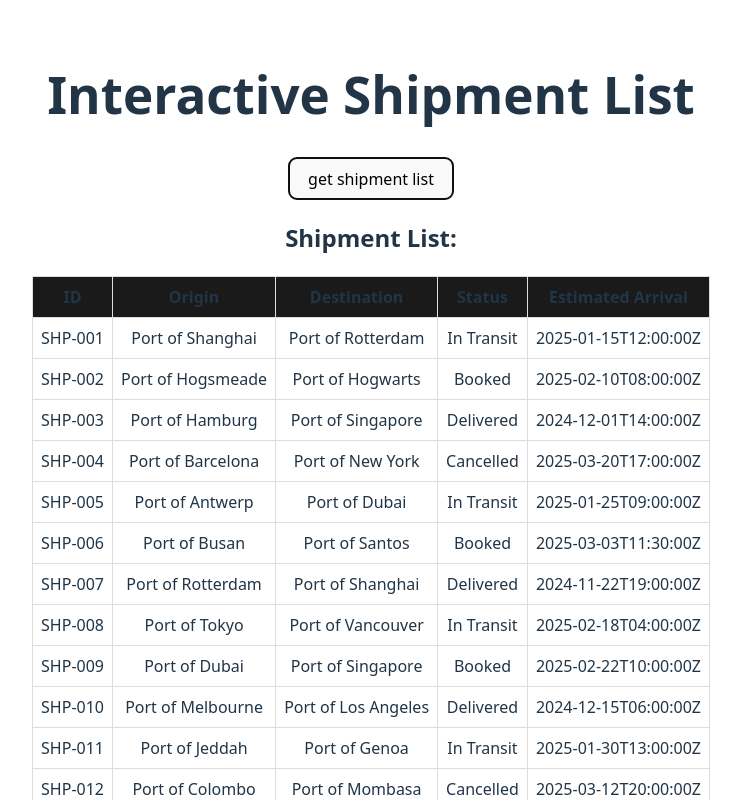
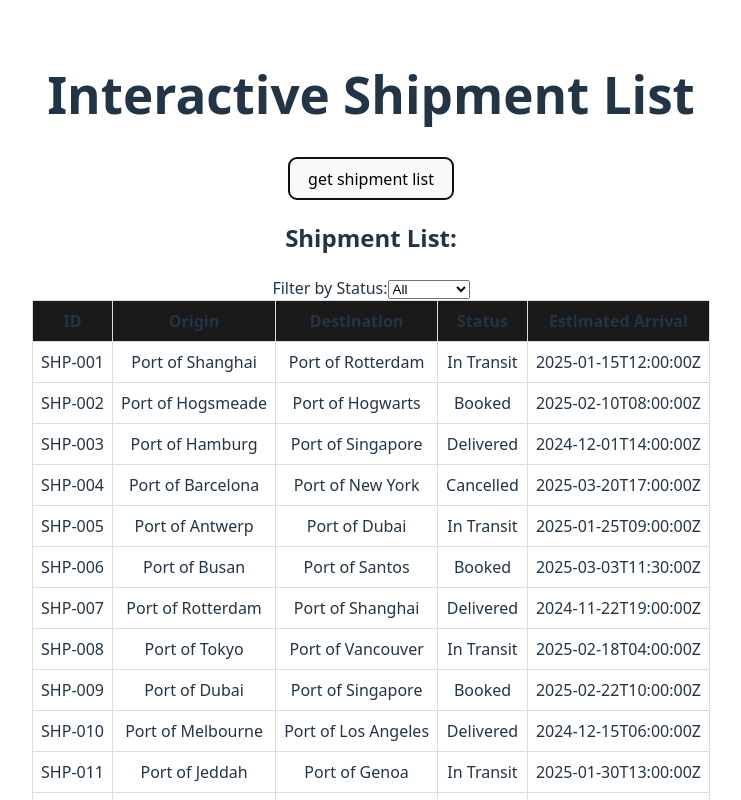
Before and after one commit to Galiano19/interactive-shipments-dashboard, a React (Vite) app: page / in a window 1280 px wide. Both pictures are taken after a click on the button "get shipment list". Shown: the top 800 px of the page, without its empty margins (269-1010 px from the left). Built offline with nearby package versions, Linux system fonts and the light colour scheme.

Commit message:
Add filtering functionality and filtering component

```diff
--- /dev/null
+++ b/src/components/FilterDropdown.tsx
@@ -0,0 +1,37 @@
+import type { ShipmentStatus } from "../types/Shipments";
+
+const shipmentStatuses: ShipmentStatus[] = [
+  "Booked",
+  "In Transit",
+  "Delivered",
+  "Cancelled",
+];
+
+export default function FilterDropdown({
+  setFilteredStatus,
+}: {
+  setFilteredStatus: (status: ShipmentStatus | "") => void;
+}) {
+  const handleOnChange = (e: React.ChangeEvent<HTMLSelectElement>) => {
+    const value = e.target.value as ShipmentStatus | "";
+    setFilteredStatus(value);
+  };
+
+  return (
+    <div>
+      <label htmlFor="status-filter">Filter by Status:</label>
+      <select
+        id="status-filter"
+        name="status-filter"
+        onChange={(e) => handleOnChange(e)}
+      >
+        <option value="">All</option>
+        {shipmentStatuses.map((status) => (
+          <option key={status} value={status}>
+            {status}
+          </option>
+        ))}
+      </select>
+    </div>
+  );
+}
--- a/src/components/ShipmentTable.tsx
+++ b/src/components/ShipmentTable.tsx
@@ -1,10 +1,14 @@
-import type { Shipment } from "../types/Shipments";
+import { useState } from "react";
+import type { Shipment, ShipmentStatus } from "../types/Shipments";
+import FilterDropdown from "./FilterDropdown";
 
 export default function ShipmentTable({
   shipmentListData,
 }: {
   shipmentListData: Shipment[];
 }) {
+  const [filteredStatus, setFilteredStatus] = useState<ShipmentStatus | "">("");
+
   if (!shipmentListData || shipmentListData.length === 0) {
     return null;
   }
@@ -12,6 +16,7 @@ export default function ShipmentTable({
   return (
     <>
       <h2>Shipment List:</h2>
+      <FilterDropdown setFilteredStatus={setFilteredStatus} />
       <table>
         <tr>
           <th>ID</th>
@@ -20,7 +25,9 @@ export default function ShipmentTable({
           <th>Status</th>
           <th>Estimated Arrival</th>
         </tr>
-        {shipmentListData.map((shipment) => (
+        {shipmentListData.map(
+          (shipment) =>
+            (filteredStatus === "" || shipment.status === filteredStatus) && (
               <tr key={shipment.id}>
                 <td>{shipment.id}</td>
                 <td>{shipment.origin}</td>
@@ -28,7 +35,8 @@ export default function ShipmentTable({
                 <td>{shipment.status}</td>
                 <td>{shipment.estimatedArrival}</td>
               </tr>
-        ))}
+            )
+        )}
       </table>
     </>
   );
```
Also changed, not shown: src/types/Shipments.ts (+7 -1 lines). Lines whose indentation alone changed are shown as unchanged.
